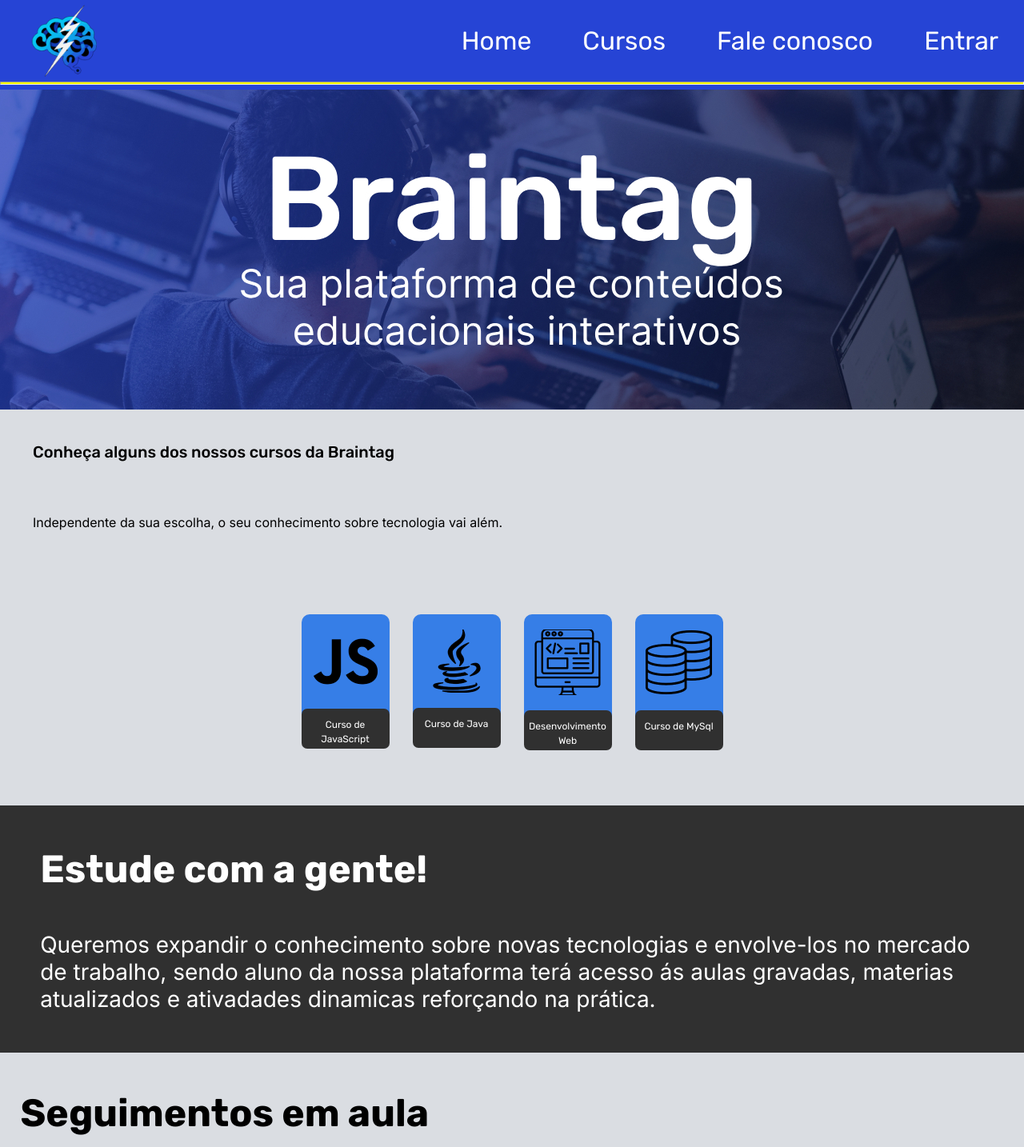
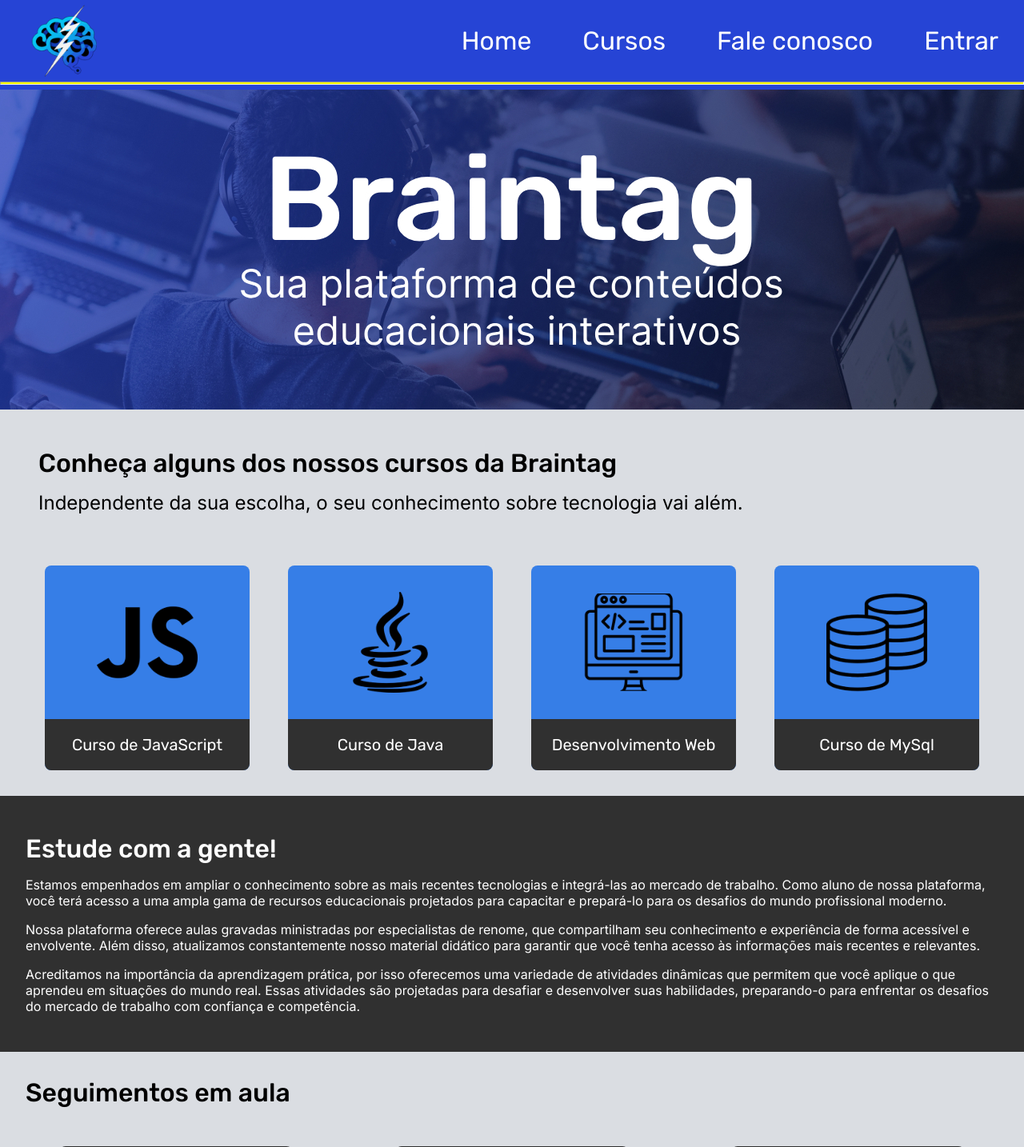
Before and after one commit to Braintag/Braintag, a PHP site: page / in a window 1280 px wide. Shown: the top 1434 px of the page at 80% size. Run offline with PHP 8.4, Linux system fonts and the light colour scheme.

Commit message:
:iphone: style: Responsividade home

```diff
--- a/components/components.css
+++ b/components/components.css
@@ -138,4 +138,12 @@ footer p {
         height: 4px;
         margin-bottom: 0.4rem;
     }
+
+    footer {
+        height: 5rem;
+    }
+
+    footer p {
+        font-size: 1.25rem;
+    }
 }
--- a/components/header.php
+++ b/components/header.php
@@ -9,8 +9,8 @@
 
         <nav>
             <a href="./index.php">Home</a>
-            <a href="#">Cursos</a>
-            <a href="#">Fale conosco</a>
+            <a href="./cursos.php">Cursos</a>
+            <a href="./fale-conosco">Fale conosco</a>
             <a href="./login.php">Entrar</a>
         </nav>
     </div>
@@ -24,8 +24,8 @@
 
         <div class="menu-options">
             <a href="./index.php">Home</a>
-            <a href="#">Cursos</a>
-            <a href="#">Fale conosco</a>
+            <a href="./cursos.php">Cursos</a>
+            <a href="./fale-conosco.php">Fale conosco</a>
             <a href="./login.php">Entrar</a>
         </div>
     </section>
--- a/css/global.css
+++ b/css/global.css
@@ -13,6 +13,7 @@
     --bg-white: #dadde2;
     --bg-card: #303030;
     --bg-disabled: #30303080;
+    --border: 8px;
 
     --white-text: #FFFFFF;
     --black-text: #000000;
--- a/css/index.css
+++ b/css/index.css
@@ -8,24 +8,46 @@
     background-size: cover;
 }
 
-.introduction {
+.introduction-home {
     display: flex;
     flex-direction: column;
     gap: 1rem;
     padding: 1rem;
 }
 
-.introduction h2 {
+.introduction-home h2 {
     width: 100%;
-    font-size: 1.25rem;
+    font-size: 1.5rem;
     font-weight: 500;
     font-family: var(--font-primary);
 }
 
-.introduction p {
+.introduction-home p {
     width: 100%;
     font-size: 1rem;
     font-family: var(--font-secondary);
+}
+
+.cards-course-simple {
+    display: flex;
+    justify-content: center;
+    align-items: center;
+    flex-wrap: wrap;
+    gap: 3rem;
+
+    margin: 1rem 0;
+}
+
+.cards-course-simple article  {
+    display: flex;
+    flex-direction: column;
+    justify-content: space-around;
+    align-items: center;
+
+    width: 9rem;
+    border-radius: var(--border);
+
+    background-color: var(--blue-secondary);
 }
 
 .name-course-simple span {
@@ -38,162 +60,276 @@
 }
 
 .image-course-simple {
-    position: relative;
-    top: 10px;
+    display: flex;
+    justify-content: center;
+    align-items: center;
+
+    height: 7rem;
+}
+
+.image-course-simple img {
+    width: 50%;
 }
 
 .name-course-simple {
-    position: relative;
-    top: 25px;
-    text-align: center;
-    border-radius: 7px;
-    width: 110px;
-    height: 50px;
-    background-color: #303030;
+    display: flex;
+    justify-content: center;
+    align-items: center;
+
+    width: 100%;
+    height: 3rem;
+
+    border-end-start-radius: 8px;
+    border-end-end-radius: 8px;
+
+    background-color: var(--bg-card);
 
 }
 
-.cards-course-simple {
+.study-home {
+    display: flex;
+    flex-direction: column;
+    justify-content: center;
+    gap: 1rem;
 
+    padding: 2rem;
 
-    display: flex;
-    flex-wrap: wrap;
-    justify-content: center;
-    padding: 5%;
-    gap: 29px;
+    color: var(--white-text);
+    background-color: #303030;
 }
 
-.cards-course-simple article  {
+.study-home h2 {
+    font-family: var(--font-primary);
+    font-size: 1.5rem;
+    font-weight: 500;
+}
 
-    padding: 8%;
-    align-items: center;
+.study-home p {
+    font-family: var(--font-secondary);
+    font-size: 0.8rem;
+}
+
+.class-home {
     display: flex;
     flex-direction: column;
-    justify-content: space-around;
-    background: #367EE7;
-    border-radius: 10px;
-    position: relative;
+    gap: 1rem;
 
-
+    padding: 0 2rem;
 }
 
-.txt {
+.class-home h2 {
+    font-family: var(--font-primary);
+    font-size: 1.5rem;
+    font-weight: 500;
 
-    font-size: 12px;
-    padding: 2%;
-    color: white;
-    background-color: #303030;
-    margin-top: 22px;
-    margin-bottom: 22px;
+    margin-top: 1rem;
 }
 
-.txt h2 {
-
-    font-size: 15px;
+.class-home div {
+    display: flex;
+    flex-direction: column;
+    align-items: center;
+    gap: 2rem;
 }
 
-.txt p {
+.card-class-home {
+    display: flex;
+    flex-direction: column;
+    gap: 1rem;
 
-    font-size: 14px;
+    width: 90%;
+    height: fit-content;
+    padding: 5%;
+
+    border-radius: var(--border);
+    background-color: var(--bg-card);
 }
 
-#ff {
-
-    display: flex;
-    align-items: center;
-    text-align: center;
-    flex-direction: column;
-    justify-content: space-around;
-    gap: 20px;
-    padding: 2%;
+.card-class-home p {
+    font-family: var(--font-secondary);
+    font-size: 0.8rem;
+    color: var(--white-text);
 }
 
-.container {
-
-
-    padding: 2.5%;
-    background-color: #303030;
-    border-radius: 10px;
-    gap: 0px;
+.card-class-home img {
+    width: 100%;
+    height: 100%;
 }
 
-.container p {
+.card-class-home h3 {
+    font-family: var(--font-primary);
+    font-size: 1rem;
 
-    font-family: 'Inter';
-    font-size: 10px;
-    text-align: left;
-    color: white;
+    color: var(--white-text);
 }
 
-.container img {
+.course-home {
+    display: flex;
+    flex-direction: column;
+    justify-content: center;
+    gap: 1rem;
 
-    width: 200px;
+    margin-top: 3rem;
+    padding: 4%;
 
+    font-size: 1.25rem;
+
+    color: var(--white-text);
+    background-color: var(--bg-card);
 }
 
-.pr {
-
-    position: relative;
-    left: -55px;
-    font-family: 'Rubik';
-    color: white;
-    font-size: 14px;
-    padding: 2%;
+.course-home h2 {
+    font-family: var(--font-primary);
+    font-size: 1.5rem;
+    font-weight: 500;
+    text-align: center;
 }
 
-.co {
-
-    position: relative;
-    left: -60px;
-    font-family: 'Rubik';
-    color: white;
-    font-size: 14px;
-
-}
-
-.al {
-
-    position: relative;
-    left: -42px;
-    font-family: 'Rubik';
-    color: white;
-    font-size: 14px;
-}
-
-.curso {
-
-    display: flex;
-    text-align: center;
-    justify-content: center;
-    flex-direction: column;
-    color: white;
-    font-size: 20px;
-    background-color: #303030;
-    margin-top: 50px;
-    padding: 4%;
-}
-
-.curso a {
-
+.course-home a {
     margin: 0 auto;
     padding: 2%;
-    color: #000;
+
     text-decoration: none;
-    font-family: 'Rubik';
-    font-size: 20;
-    background-color: #FAFF00;
+    font-family: var(--font-primary);
+    font-size: 1.25rem;
+    text-align: center;
+
     width: 50%;
-    border-radius: 10px;
+    border-radius: var(--border);
+    background-color: var(--yellow-primary);
+    color: var(--black-text);
 }
 
 footer {
-
     text-align: center;
     font-size: 15px;
     background-color: #074CB0;
     color: white;
 }
 
+@media (min-width: 700px) {
+    #banner {
+        height: 15rem;
+
+        background-image: url('../assets/img/banner-desktop-400.jpg');
+    }
+
+    .introduction-home h2{
+        font-size: 2.25rem;
+    }
+
+    .introduction-home p{
+        font-size: 1.25rem;
+    }
+
+    .image-course-simple img {
+        width: 70%;
+    }
+
+    .card-course-simple article {
+        width: 18rem;
+        margin-bottom: 1rem;
+    }
+
+    .image-course-simple {
+        height: 12rem;
+    }
+
+    .name-course-simple {
+        height: 4rem;
+    }
+
+    .name-course-simple span {
+        font-size: 1.25rem;
+    }
+
+    .introduction-home h2 {
+        font-size: 2rem;
+        font-weight: 500;
+    }
+
+    .introduction-home p {
+        font-size: 1.5rem;
+    }
+
+    .cards-course-simple article  {
+        width: 16rem;
+    }
+
+    .image-course-simple img {
+        width: 80%;
+    }
+
+    .name-course-simple {
+        width: 100%;
+        height: 4rem;
+    }
+
+    .study-home {
+        height: 20rem;
+    }
+
+    .study-home h2 {
+        font-family: var(--font-primary);
+        font-size: 2rem;
+        font-weight: 500;
+    }
+
+    .study-home p {
+        font-family: var(--font-secondary);
+        font-size: 1rem;
+    }
+
+    .class-home {
+        display: flex;
+        flex-direction: column;
+        gap: 1rem;
+
+        padding: 1rem 2rem;
+    }
+
+    .class-home h2 {
+        font-family: var(--font-primary);
+        font-size: 2rem;
+
+        margin-bottom: 2rem;
+    }
+
+    .class-home div {
+        display: flex;
+        flex-direction: row;
+        justify-content: center;
+        gap: 8rem;
+    }
+
+    .card-class-home h3 {
+        font-size: 1.5rem;
+        font-weight: 500;
+    }
+
+    .card-class-home p {
+        font-size: 1rem;
+    }
+
+    .course-home {
+        margin-top: 3rem;
+        padding: 2%;
+    }
+
+    .course-home h2 {
+        font-family: var(--font-primary);
+        font-size: 2rem;
+        font-weight: 500;
+        text-align: center;
+    }
+
+    .course-home a {
+        width: 25%;
+        padding: 1%;
+
+        font-size: 1.5rem;
+    }
+}
 
 @media (min-width: 1280px) {
     #banner {
@@ -206,169 +342,100 @@ footer {
         background-size: cover;
     }
 
-    h2 {
-        font-size: 48px;
-        padding: 2%;
-        font-family: 'Rubik';
+    .introduction-home {
+        padding: 3rem;
     }
 
-    span {
-
-        position: relative;
-        top: 10px;
-        font-family: 'Rubik';
-        font-size: 11px;
-        text-align: center;
-        color: white;
+    .introduction-home h2 {
+        font-size: 2rem;
+        font-weight: 500;
     }
 
+    .introduction-home p {
+        font-size: 1.5rem;
+    }
 
-    p {
+    .cards-course-simple article  {
+        width: 16rem;
+    }
 
-        font-size: 28px;
-        padding: 2%;
+    .image-course-simple img {
+        width: 80%;
+    }
+
+    .name-course-simple {
+        width: 100%;
+        height: 4rem;
+    }
+
+    .study-home {
+        height: 20rem;
+    }
+
+    .study-home h2 {
+        font-family: var(--font-primary);
+        font-size: 2rem;
+        font-weight: 500;
+    }
+
+    .study-home p {
+        font-family: var(--font-secondary);
+        font-size: 1rem;
+    }
+
+    .class-home {
+        display: flex;
+        flex-direction: column;
+        gap: 1rem;
+
+        padding: 1rem 2rem;
+    }
+
+    .class-home h2 {
+        font-family: var(--font-primary);
+        font-size: 2rem;
+
+        margin-bottom: 2rem;
+    }
+
+    .class-home div {
         display: flex;
         flex-direction: row;
-        font-family: 'Inter';
+        justify-content: center;
+        gap: 8rem;
     }
 
-
-
-    .ig {
-
-        position: relative;
-        top: 40px;
-    }
-
-    .sp {
-
-        position: relative;
-        top: 50px;
-        text-align: center;
-        border-radius: 7px;
-        width: 280px;
-        height: 59px;
-        background-color: #303030;
-
-    }
-
-
-
-
-
-    .txt {
-
-        font-size: 48px;
-        padding: 2%;
-        color: white;
-        background-color: #303030;
-        margin-top: 22px;
-        margin-bottom: 22px;
-    }
-
-    .txt h2 {
-
-        font-size: 48px;
-    }
-
-    .txt p {
-
-        font-size: 28px;
-    }
-
-    #ff {
-
-        display: flex;
-        align-items: center;
-        text-align: center;
-        flex-direction: row;
-        justify-content: space-around;
-        gap: 20px;
+    .card-class-home {
+        width: 24%;
+        height: 24rem;
         padding: 2%;
     }
 
-    .container {
-
-
-        padding: 2.5%;
-        background-color: #303030;
-        border-radius: 10px;
-        gap: 0px;
+    .card-class-home h3 {
+        font-size: 2rem;
+        font-weight: 500;
     }
 
-    .container p {
-
-        font-family: 'Inter';
-        font-size: 24px;
-        align-items: center;
-        text-align: left;
-        color: white;
-        width: 450px;
-
+    .card-class-home p {
+        font-size: 1rem;
     }
 
-    .container img {
-
-        padding: 2%;
-        width: 300px;
-        height: 200px;
-
-    }
-
-    .pr {
-
-        position: relative;
-        left: -145px;
-        font-family: 'Rubik';
-        color: white;
-        font-size: 26px;
+    .course-home {
+        margin-top: 3rem;
         padding: 2%;
     }
 
-    .co {
-
-        position: relative;
-        left: -150px;
-        font-family: 'Rubik';
-        color: white;
-        font-size: 26px;
-        padding: 2%;
-
+    .course-home h2 {
+        font-family: var(--font-primary);
+        font-size: 2rem;
+        font-weight: 500;
+        text-align: center;
     }
 
-    .al {
+    .course-home a {
+        width: 25%;
+        padding: 1%;
 
-        position: relative;
-        left: -118px;
-        font-family: 'Rubik';
-        color: white;
-        font-size: 26px;
-        padding: 2%;
-    }
-
-    .curso {
-
-        display: flex;
-        text-align: center;
-        justify-content: center;
-        flex-direction: column;
-        color: white;
-        font-size: 20px;
-        background-color: #303030;
-        margin-top: 200px;
-        padding: 1%;
-    }
-
-    .curso a {
-
-        margin: 0 auto;
-        padding: 2%;
-        color: #000;
-        text-decoration: none;
-        font-family: 'Rubik';
-        font-size: 20;
-        background-color: #FAFF00;
-        width: 10%;
-        border-radius: 10px;
+        font-size: 1.5rem;
     }
 }
--- a/index.php
+++ b/index.php
@@ -25,7 +25,7 @@
     <main>
         <section id="banner"></section>
 
-        <section class='introduction'>
+        <section class='introduction-home'>
             <h2>Conheça alguns dos nossos cursos da Braintag</h2>
             <p>Independente da sua escolha, o seu conhecimento sobre tecnologia vai além.</p>
         </section>
@@ -35,7 +35,7 @@
             <div class="card-course-simple">
                 <article>
                     <div class="image-course-simple">
-                        <img src="/assets/img/js.png" alt="">
+                        <img src="./assets/img/js.png" alt="Imagem remetente ao curso de JavaScript">
                     </div>
                     <div class="name-course-simple">
                         <span>Curso de JavaScript</span>
@@ -46,7 +46,7 @@
             <div class="card-course-simple">
                 <article>
                     <div class="image-course-simple">
-                        <img src="/assets/img/java.png" alt="">
+                        <img src="./assets/img/java.png" alt="Imagem remetente ao curso de Java">
                     </div>
                     <div class="name-course-simple">
                         <span>Curso de Java</span>
@@ -57,7 +57,7 @@
             <div class="card-course-simple">
                 <article>
                     <div class="image-course-simple">
-                        <img src="/assets/img/desenvolvimento-web.png" alt="">
+                        <img src="./assets/img/desenvolvimento-web.png" alt="Imagem remetente ao curso de Desenvolvimento Web">
                     </div>
                     <div class="name-course-simple">
                         <span>Desenvolvimento Web</span>
@@ -68,7 +68,7 @@
             <div class="card-course-simple">
                 <article>
                     <div class="image-course-simple">
-                        <img src="/assets/img/mysql.png" alt="">
+                        <img src="./assets/img/mysql.png" alt="Imagem remetente ao curso de MySql">
                     </div>
                     <div class="name-course-simple">
                         <span>Curso de MySql</span>
@@ -78,43 +78,50 @@
 
         </section>
 
-        <section class="txt">
+        <section class="study-home">
             <h2>Estude com a gente!</h2>
 
-            <p>Queremos expandir o conhecimento sobre novas tecnologias e envolve-los no mercado de trabalho, sendo aluno da nossa plataforma terá acesso ás aulas gravadas, materias atualizados e ativadades dinamicas reforçando na prática.</p>
+            <p>Estamos empenhados em ampliar o conhecimento sobre as mais recentes tecnologias e integrá-las ao mercado de trabalho. Como aluno de nossa plataforma, você terá acesso a uma ampla gama de recursos educacionais projetados para capacitar e prepará-lo para os desafios do mundo profissional moderno.</p>
+
+            <p> Nossa plataforma oferece aulas gravadas ministradas por especialistas de renome, que compartilham seu conhecimento e experiência de forma acessível e envolvente. Além disso, atualizamos constantemente nosso material didático para garantir que você tenha acesso às informações mais recentes e relevantes.</p>
+
+            <p>Acreditamos na importância da aprendizagem prática, por isso oferecemos uma variedade de atividades dinâmicas que permitem que você aplique o que aprendeu em situações do mundo real. Essas atividades são projetadas para desafiar e desenvolver suas habilidades, preparando-o para enfrentar os desafios do mercado de trabalho com confiança e competência.</p>
         </section>
 
-        <h2>Seguimentos em aula</h2>
 
-        <section>
-            <div class="container">
-                <img src="assets/img/Imagem.png" alt="">
+        <section class="class-home">
+            <h2>Seguimentos em aula</h2>
 
-                <h3 class="al">Aulas Gravadas</h3>
+            <div>
+                <article class="card-class-home">
+                    <img src="assets/img/aulas-gravadas.png" alt="">
 
-                <p>Estude no seu ritmo com as aulas  disponibilizadas na nossa plataforma a qualquer momento</p>
-            </div>
+                    <h3>Aulas Gravadas</h3>
 
-            <div class="container">
-                <img src="assets/img/Imagem (1).png" alt="">
+                    <p>Estude no seu ritmo com as aulas  disponibilizadas na nossa plataforma a qualquer momento</p>
+                </article>
 
-                <h3 class="co"> Conteúdo</h3>
+                <article class="card-class-home">
+                    <img src="assets/img/conteudo.png" alt="">
 
-                <p>Domine aquilo que é necessário para ser referência no seu mercado de atuação.</p>
-            </div>
+                    <h3>Conteúdo</h3>
 
-            <div class="container">
-                <img src="assets/img/Imagem (2).png" alt="">
+                    <p>Domine aquilo que é necessário para ser referência no seu mercado de atuação.</p>
+                </article>
 
-                <h3 class="pr">Praticando</h3>
+                <article class="card-class-home">
+                    <img src="assets/img/praticando.png" alt="">
 
-                <p>Saia do campo teórico e descubra como aplicar o conhecimento no seu dia a dia de trabalho.</p>
+                    <h3>Praticando</h3>
+
+                    <p>Saia do campo teórico e descubra como aplicar o conhecimento no seu dia a dia de trabalho.</p>
+                </article>
             </div>
         </section>
 
-        <section class="curso">
+        <section class="course-home">
             <h2>Acesse agora todos os cursos!</h2>
-            <a href="">Cursos</a>
+            <a href="./cursos.php">Cursos</a>
         </section>
     </main>
 
```
Also changed, not shown: css/cadastro.css (+5 -5 lines), login.php (+4 -21 lines), assets/img/desenvolvimento-web.png, assets/img/java.png, assets/img/js.png, assets/img/mysql.png.
